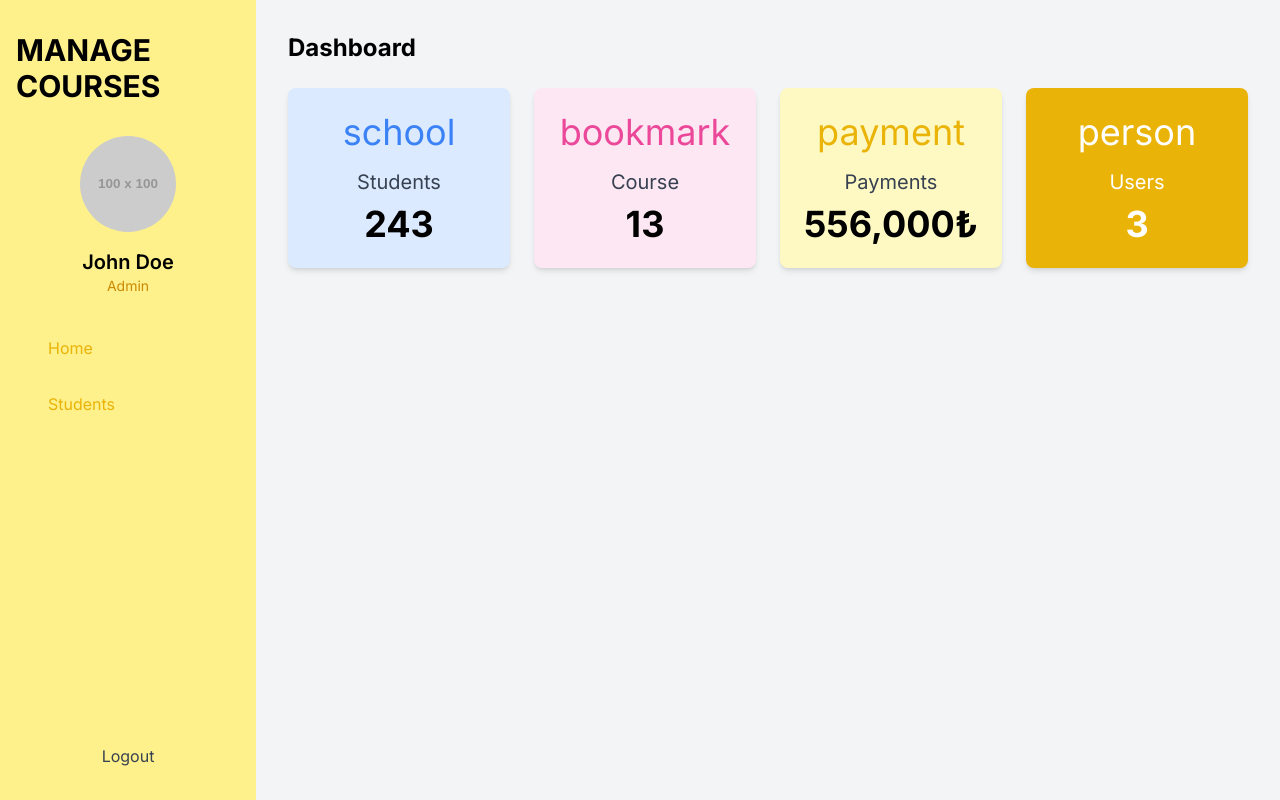
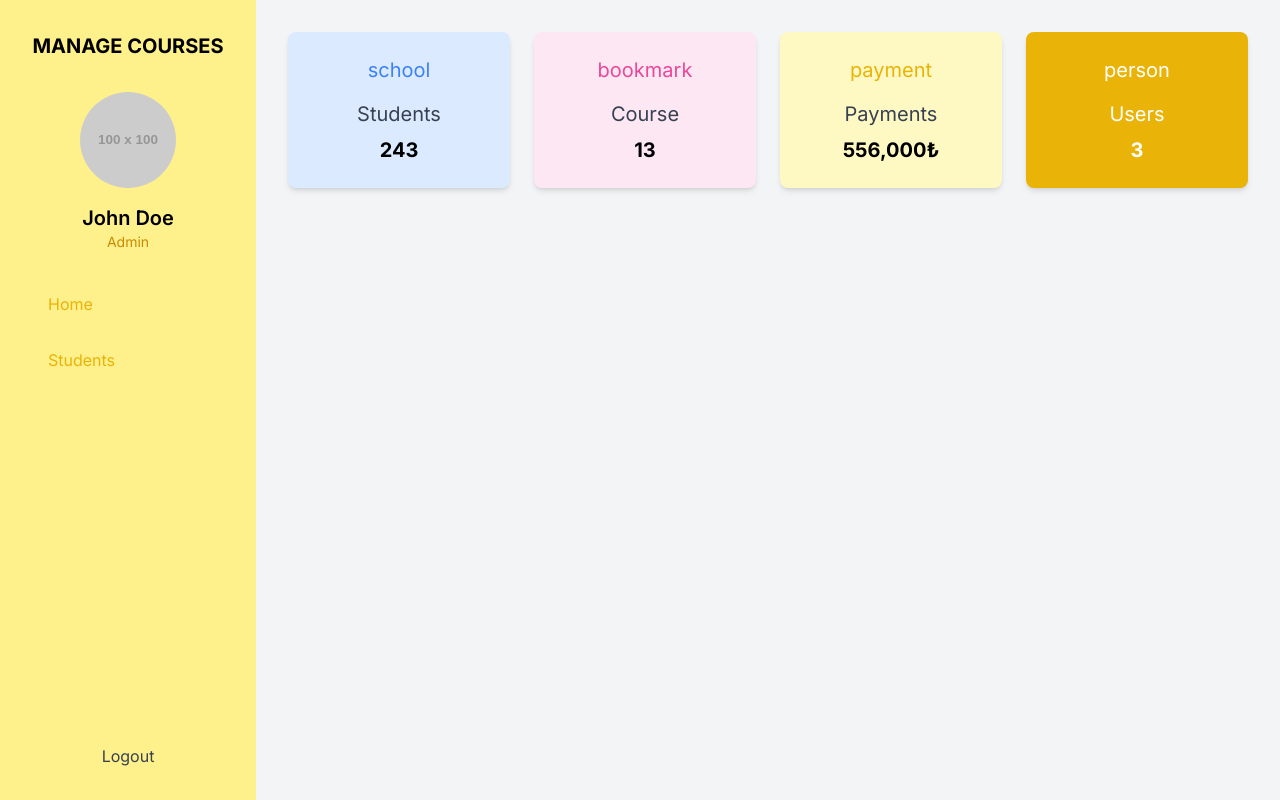
Before and after one commit to AfraGngr/students-case, a Next.js app: page / in a window 1280 px wide. Built offline with nearby package versions, Linux system fonts and the light colour scheme.

Commit message:
refactor: update ui

```diff
--- a/src/app/(root)/page.tsx
+++ b/src/app/(root)/page.tsx
@@ -2,27 +2,26 @@ export default function Home() {
 return (
     <div className="h-screen w-screen">
       <main className="p-8 bg-gray-100 h-full">
-        <h1 className="text-2xl font-bold mb-6">Dashboard</h1>
         <div className="grid grid-cols-4 gap-6">
           <div className="bg-blue-100 p-6 rounded-lg shadow-md flex flex-col items-center">
-            <span className="material-icons text-4xl text-blue-500">school</span>
+            <span className="material-icons text-xl text-blue-500">school</span>
             <p className="text-gray-700 text-xl mt-4">Students</p>
-            <p className="text-4xl font-bold mt-2">243</p>
+            <p className="text-xl font-bold mt-2">243</p>
           </div>
           <div className="bg-pink-100 p-6 rounded-lg shadow-md flex flex-col items-center">
-            <span className="material-icons text-4xl text-pink-500">bookmark</span>
+            <span className="material-icons text-xl text-pink-500">bookmark</span>
             <p className="text-gray-700 text-xl mt-4">Course</p>
-            <p className="text-4xl font-bold mt-2">13</p>
+            <p className="text-xl font-bold mt-2">13</p>
           </div>
           <div className="bg-yellow-100 p-6 rounded-lg shadow-md flex flex-col items-center">
-            <span className="material-icons text-4xl text-yellow-500">payment</span>
+            <span className="material-icons text-xl text-yellow-500">payment</span>
             <p className="text-gray-700 text-xl mt-4">Payments</p>
-            <p className="text-4xl font-bold mt-2">556,000₺</p>
+            <p className="text-xl font-bold mt-2">556,000₺</p>
           </div>
           <div className="bg-yellow-500 p-6 rounded-lg shadow-md flex flex-col items-center">
-            <span className="material-icons text-4xl text-white">person</span>
+            <span className="material-icons text-xl text-white">person</span>
             <p className="text-white text-xl mt-4">Users</p>
-            <p className="text-4xl font-bold text-white mt-2">3</p>
+            <p className="text-xl font-bold text-white mt-2">3</p>
           </div>
         </div>
       </main>
--- a/src/app/login/page.tsx
+++ b/src/app/login/page.tsx
@@ -34,7 +34,7 @@ export default function LoginPage () {
 
     return <div className="min-h-screen flex items-center justify-center bg-yellow-300">
       <div className="bg-white p-8 rounded-lg shadow-lg w-full max-w-md">
-        <h2 className="text-3xl font-bold text-center mb-4">MANAGE COURSES</h2>
+        <h2 className="text-xl font-bold text-center mb-4">MANAGE COURSES</h2>
         <p className="text-center text-gray-600 mb-8">Enter your credentials to access your account</p>
         <form onSubmit={handleSubmit(submitForm)}>
           <div className="mb-4">
@@ -71,8 +71,9 @@ export default function LoginPage () {
             SIGN IN
           </button>
           <div className="text-center mt-4">
-            <a href="#" className="text-yellow-600 hover:text-yellow-800 transition duration-300">
-              Forgot your password? <span className="font-semibold">Reset Password</span>
+            <a href="#" >
+              <span className="text-yellow-400 hover:text-yellow-600 transition duration-300">Forgot your password? </span>
+              <span className="text-yellow-600 hover:underline">Reset Password</span>
             </a>
           </div>
         </form>
--- a/src/components/sidebar.tsx
+++ b/src/components/sidebar.tsx
@@ -4,7 +4,7 @@ export default function Sidebar ()  {
     return (
     <div className="flex flex-col bg-gray-100">
       <div className="flex flex-col items-center bg-yellow-200 w-64 h-full py-8 px-4 shadow-lg">
-        <h2 className="text-3xl font-bold mb-8">MANAGE COURSES</h2>
+        <h2 className="text-xl font-bold mb-8">MANAGE COURSES</h2>
         <div className="flex flex-col items-center mb-8">
           <img
             src="https://via.placeholder.com/100"
```
